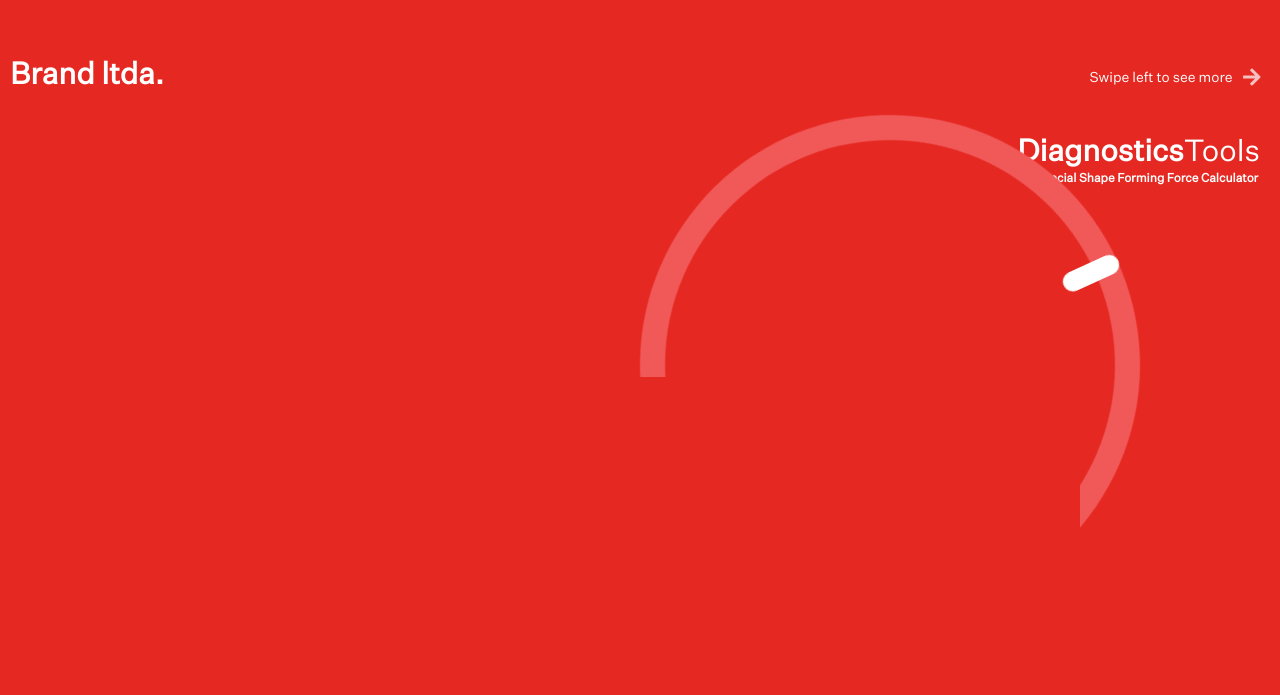
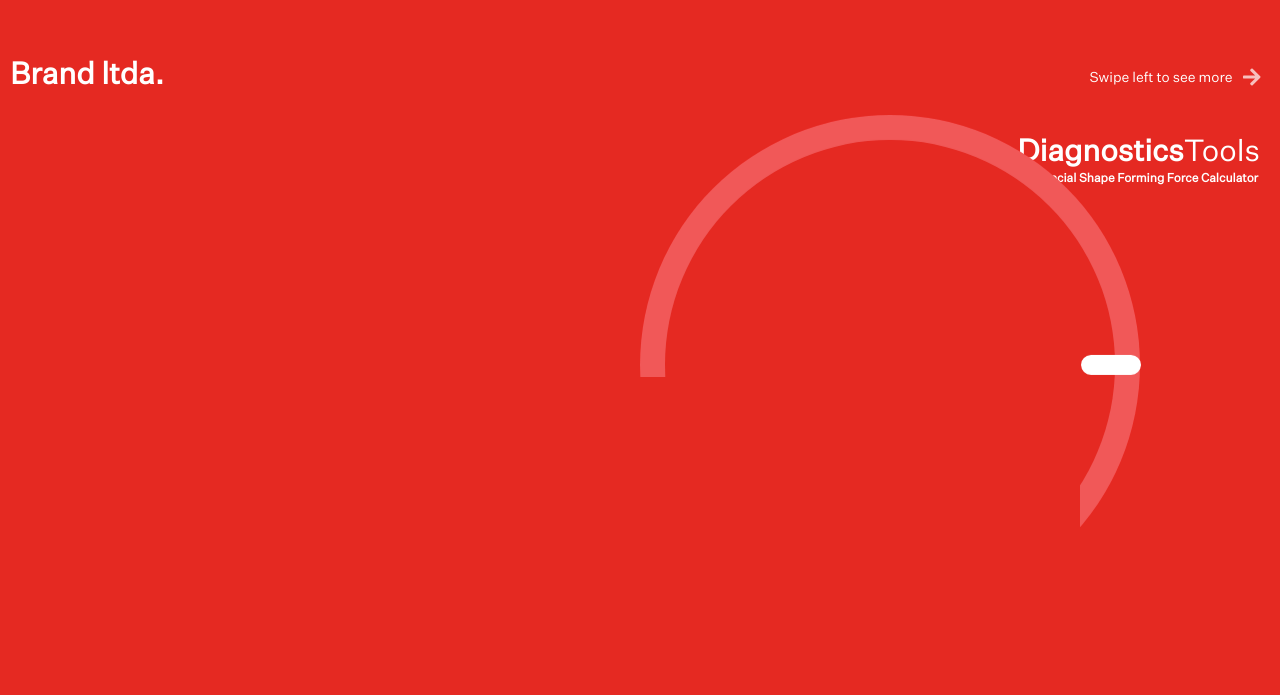
Before and after one commit to edgarkiljak/shape-forming-force-calculator, a React (Create React App) app: page / in a window 1280 px wide. Shown: the part 685-1380 px from the top of the page. Built offline with nearby package versions, Linux system fonts and the light colour scheme.

Commit message:
slide 4 arc wip

```diff
--- a/src/components/slide-4/Slide4.scss
+++ b/src/components/slide-4/Slide4.scss
@@ -33,8 +33,7 @@ path {
   display: flex;
   align-items: center;
   justify-content: center;
-  animation: animate 4s infinite;
-  animation-direction: alternate;
+  animation: animate 4s forwards;
 }
 .rotater {
   position: absolute;
@@ -69,7 +68,6 @@ path {
   left: 530px;
   top: -238px;
   z-index: 10;
-
   width: 550px;
   height: 300px;
   background-color: #e52922;
```
Also changed, not shown: 1 other file (tests, documents, lock files or other folders).
